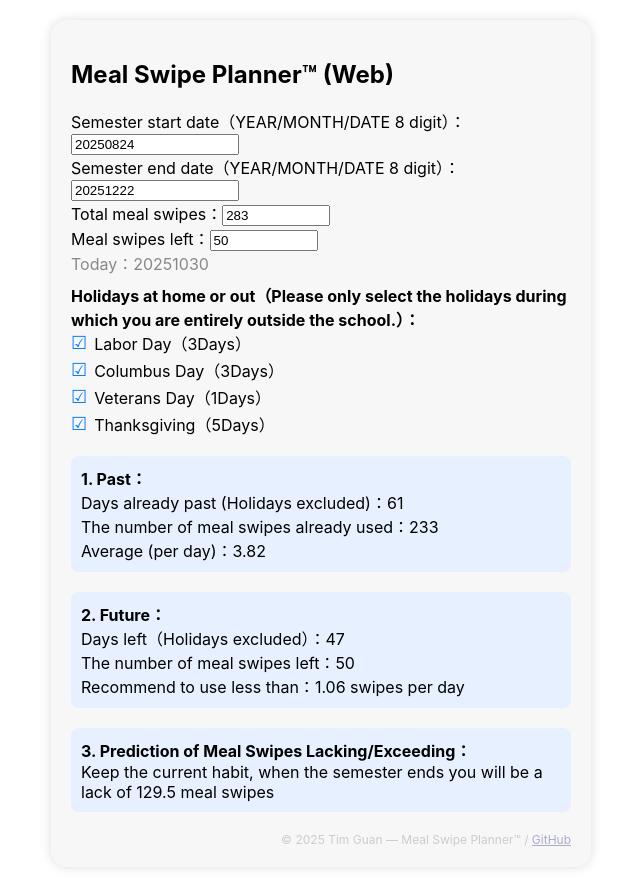
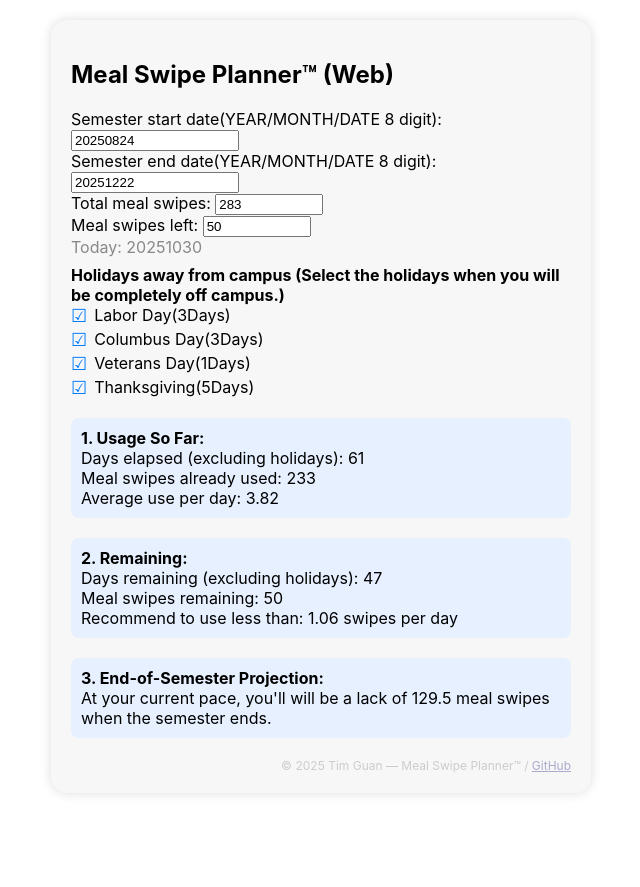
Before and after one commit to tzguan2023-coder/meal-swipe-planner, a React (Create React App) app: page / in a window 1280 px wide. Shown: the whole page, without its empty margins (319-959 px from the left). After the commit the page ends 813 px from the top, so only its background shows below. Built offline with nearby package versions, Linux system fonts and the light colour scheme.

Commit message:
better grammar

```diff
--- a/src/App.js
+++ b/src/App.js
@@ -93,17 +93,17 @@ function App() {
   return (
     <div style={{ maxWidth: 500, margin: "20px auto", padding: 20, background: "#f7f7f7", borderRadius: 16, boxShadow: "0 0 12px #ddd" }}>
       <h2>Meal Swipe Planner™ (Web) </h2>
-      <label>Semester start date（YEAR/MONTH/DATE 8 digit）：</label>
+      <label>Semester start date(YEAR/MONTH/DATE 8 digit): </label>
       <input value={startDate} onChange={e => setStartDate(e.target.value)} placeholder="20250824" maxLength={8} style={{ width: 160 }} /><br />
-      <label>Semester end date（YEAR/MONTH/DATE 8 digit）：</label>
+      <label>Semester end date(YEAR/MONTH/DATE 8 digit): </label>
       <input value={endDate} onChange={e => setEndDate(e.target.value)} placeholder="20251222" maxLength={8} style={{ width: 160 }} /><br />
-      <label>Total meal swipes：</label>
+      <label>Total meal swipes: </label>
       <input value={totalMeal} onChange={e => setTotalMeal(e.target.value)} style={{ width: 100 }} /><br />
-      <label>Meal swipes left：</label>
+      <label>Meal swipes left: </label>
       <input value={remainMeal} onChange={e => setRemainMeal(e.target.value)} style={{ width: 100 }} /><br />
-      <div style={{ color: '#888', marginBottom: 8 }}>Today：{todayStr}</div>
+      <div style={{ color: '#888', marginBottom: 8 }}>Today: {todayStr}</div>
 
-      <b>Holidays at home or out（Please only select the holidays during which you are entirely outside the school.）：</b>
+      <b>Holidays away from campus (Select the holidays when you will be completely off campus.)</b>
       <div>
         {availableHolidays.map(h =>
           <div key={h.label} style={{ display: "flex", alignItems: "center", marginBottom: 3 }}>
@@ -112,29 +112,29 @@ function App() {
               style={{ cursor: "pointer", fontSize: 18, color: selected.includes(h.label) ? "#007aff" : "#999" }}>
               {selected.includes(h.label) ? "☑" : "☐"}
             </span>
-            <span style={{ marginLeft: 7 }}>{h.label}（{h.days}Days）</span>
+            <span style={{ marginLeft: 7 }}>{h.label}({h.days}Days)</span>
           </div>
         )}
       </div>
 
       <div style={{ margin: "20px 0", background: "#e6f0ff", borderRadius: 8, padding: 10 }}>
-        <b>1. Past：</b><br />
-        Days already past (Holidays excluded)：{usedDays}<br />
-        The number of meal swipes already used：{usedMeal}<br />
-        Average (per day)：{avgUsed}
+        <b>1. Usage So Far: </b><br />
+        Days elapsed (excluding holidays): {usedDays}<br />
+        Meal swipes already used: {usedMeal}<br />
+        Average use per day: {avgUsed}
       </div>
       <div style={{ margin: "20px 0", background: "#e6f0ff", borderRadius: 8, padding: 10 }}>
-        <b>2. Future：</b><br />
-        Days left（Holidays excluded）：{remainDays}<br />
-        The number of meal swipes left：{remainMeal}<br />
-        Recommend to use less than：{avgRemain} swipes per day
+        <b>2. Remaining: </b><br />
+        Days remaining (excluding holidays): {remainDays}<br />
+        Meal swipes remaining: {remainMeal}<br />
+        Recommend to use less than: {avgRemain} swipes per day
       </div>
       <div style={{ margin: "20px 0", background: "#e6f0ff", borderRadius: 8, padding: 10 }}>
-        <b>3. Prediction of Meal Swipes Lacking/Exceeding：</b><br />
+        <b>3. End-of-Semester Projection: </b><br />
         {futureLeft !== '--' &&
-          <>Keep the current habit, when the semester ends you
+          <>At your current pace, you'll
             {Number(futureLeft) > 0 ? ' will leave unused ' : ' will be a lack of '}
-            {Math.abs(Number(futureLeft))} meal swipes</>
+            {Math.abs(Number(futureLeft))} meal swipes when the semester ends.</>
         }
       </div>
       <div style={{ color: "#ccc", fontSize: 12, textAlign: "right" }}>© 2025 Tim Guan — Meal Swipe Planner™ / <a href="https://github.com/" style={{color:'#aac'}}>GitHub</a></div>
```
